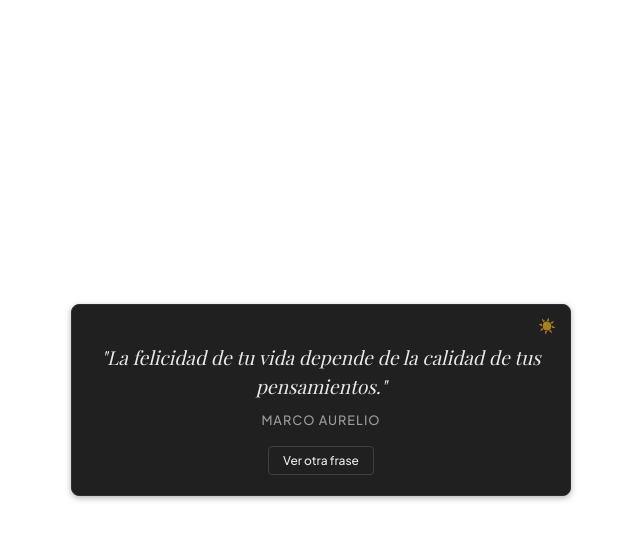
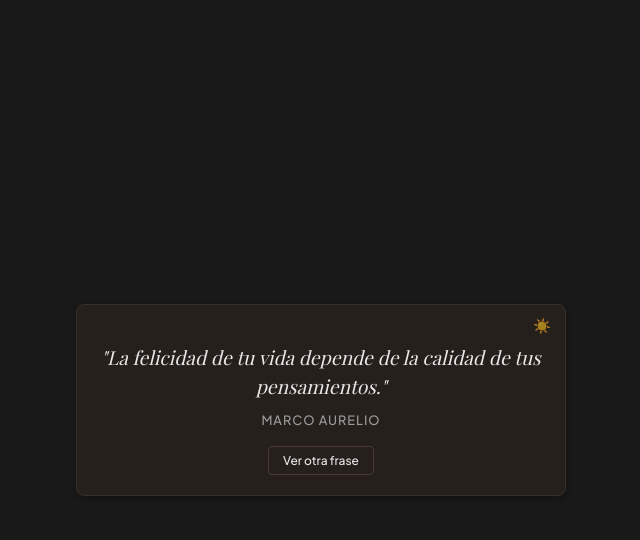
Before and after one commit to mikegomes-spec/Widget-frases-en-notion, a plain HTML site: page index.html in a window 1280 px wide. Both pictures are taken after a click on the button "Cambiar tema". Shown: the whole page, without its empty margins (319-959 px from the left). Drawn offline with nearby package versions, Linux system fonts and the light colour scheme; a web font is replaced by a local one.

Commit message:
Update index.html

```diff
--- a/index.html
+++ b/index.html
@@ -11,30 +11,31 @@
     <link href="https://fonts.googleapis.com/css2?family=Playfair+Display:ital,wght@0,400..700;1,400..700&family=Plus+Jakarta+Sans:wght@300;400;500&display=swap" rel="stylesheet">
 
     <style>
-        /* Variables para el Tema Claro (Estilo Oficial Notion) */
+        /* Variables para el Tema Claro */
         :root {
-            --bg-body: transparent;
-            --bg-card: #fbfbfa;
-            --border-card: #edece9;
+            --bg-body: #ffffff; /* Fondo del iframe en modo claro */
+            --bg-card: #fff7f2; /* Naranja muy sutil */
+            --border-card: #f3decb; /* Borde sutil acorde al tono */
             --text-main: #37352f;
             --text-muted: #787774;
-            --btn-border: #dfdfde;
-            --btn-hover-bg: #f1f1f0;
-            --shadow: rgba(0, 0, 0, 0.05);
+            --btn-border: #e6cbbe;
+            --btn-hover-bg: #faebe0;
+            --shadow: rgba(0, 0, 0, 0.04);
         }
 
-        /* Variables para el Tema Oscuro (Estilo Oficial Notion Dark) */
+        /* Variables para el Tema Oscuro */
         [data-theme="dark"] {
-            --bg-card: #202020;
-            --border-card: #2f2f2f;
+            --bg-body: #191919; /* Fondo oscuro exacto de Notion (elimina el recuadro blanco) */
+            --bg-card: #26201d; /* Naranja muy sutil adaptado al modo oscuro */
+            --border-card: #3a2e26; /* Borde oscuro y cálido acorde */
             --text-main: rgba(255, 255, 255, 0.9);
             --text-muted: #9b9b9b;
-            --btn-border: #3f3f3f;
-            --btn-hover-bg: #2f2f2f;
+            --btn-border: #4a3a30;
+            --btn-hover-bg: #322822;
             --shadow: rgba(0, 0, 0, 0.3);
         }
 
-        body {
+        html, body {
             margin: 0;
             padding: 0;
             background-color: var(--bg-body);
@@ -44,6 +45,7 @@
             align-items: center;
             height: 100vh;
             overflow: hidden;
+            transition: background-color 0.3s ease;
         }
 
         /* Tarjeta del widget */
@@ -60,7 +62,7 @@
             transition: background-color 0.3s ease, border-color 0.3s ease, color 0.3s ease;
         }
 
-        /* Botón discreto para alternar tema (modo claro/oscuro) */
+        /* Botón discreto para alternar tema (esquina superior derecha) */
         .theme-toggle {
             position: absolute;
             top: 10px;
@@ -157,7 +159,6 @@
             document.getElementById("autor-frase").innerText = fraseSeleccionada.autor;
         }
 
-        // Detectar si el sistema o navegador está en Modo Oscuro de forma predeterminada
         function detectarPreferenciaTema() {
             if (window.matchMedia && window.matchMedia('(prefers-color-scheme: dark)').matches) {
                 aplicarTema('dark');
@@ -185,11 +186,9 @@
             }
         }
 
-        // Inicializar
         detectarPreferenciaTema();
         mostrarFraseDelDia();
 
-        // Escuchar cambios en la preferencia del sistema operativo/navegador en tiempo real
         window.matchMedia('(prefers-color-scheme: dark)').addEventListener('change', e => {
             aplicarTema(e.matches ? 'dark' : 'light');
         });
```
